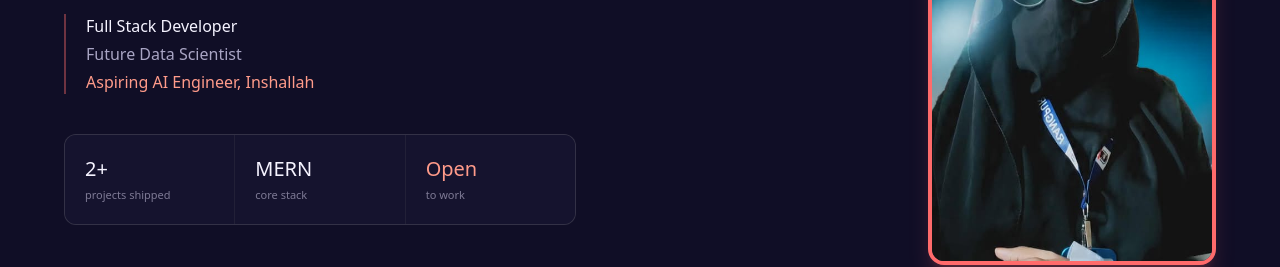
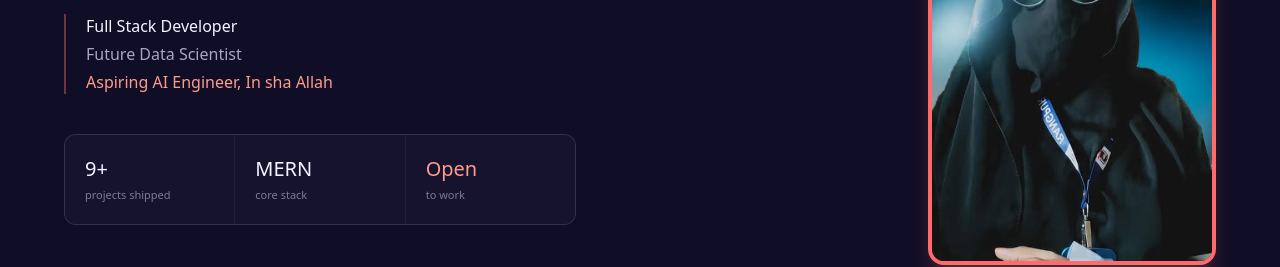
Before and after one commit to mouislambd/portfolio, a Next.js app: page / in a window 1280 px wide. Shown: the part 359-626 px from the top of the page. Built offline with nearby package versions, Linux system fonts and the light colour scheme; no server answers; the database is empty.

Commit message:
hero improve

```diff
--- a/components/Hero.tsx
+++ b/components/Hero.tsx
@@ -69,7 +69,7 @@ export default function Hero() {
                             Future Data Scientist
                         </span>
                         <span className="text-coral-soft text-sm sm:text-base">
-                            Aspiring AI Engineer, Inshallah
+                            Aspiring AI Engineer, In sha Allah
                         </span>
                     </motion.div>
 
@@ -79,7 +79,7 @@ export default function Hero() {
                     >
                         <div className="bg-ink-card px-4 py-4 sm:px-5 sm:py-5">
                             <div className="text-text-primary text-lg sm:text-xl font-medium">
-                                2+
+                                9+
                             </div>
                             <div className="text-text-muted text-[11px] mt-1">
                                 projects shipped
```
